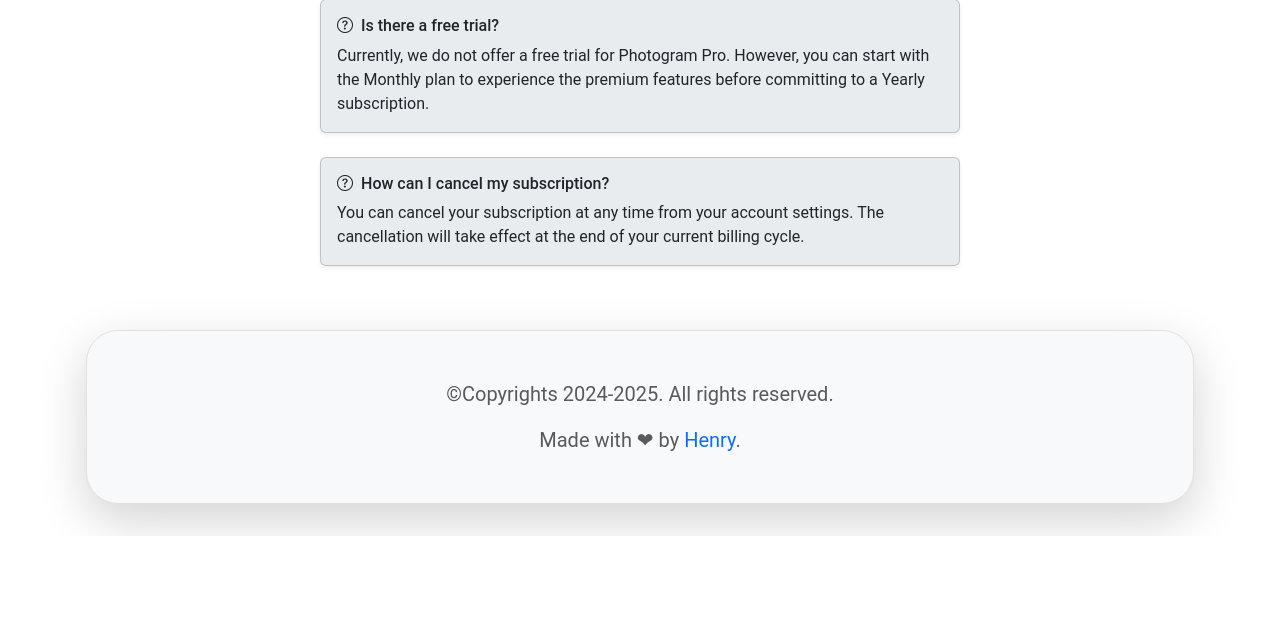
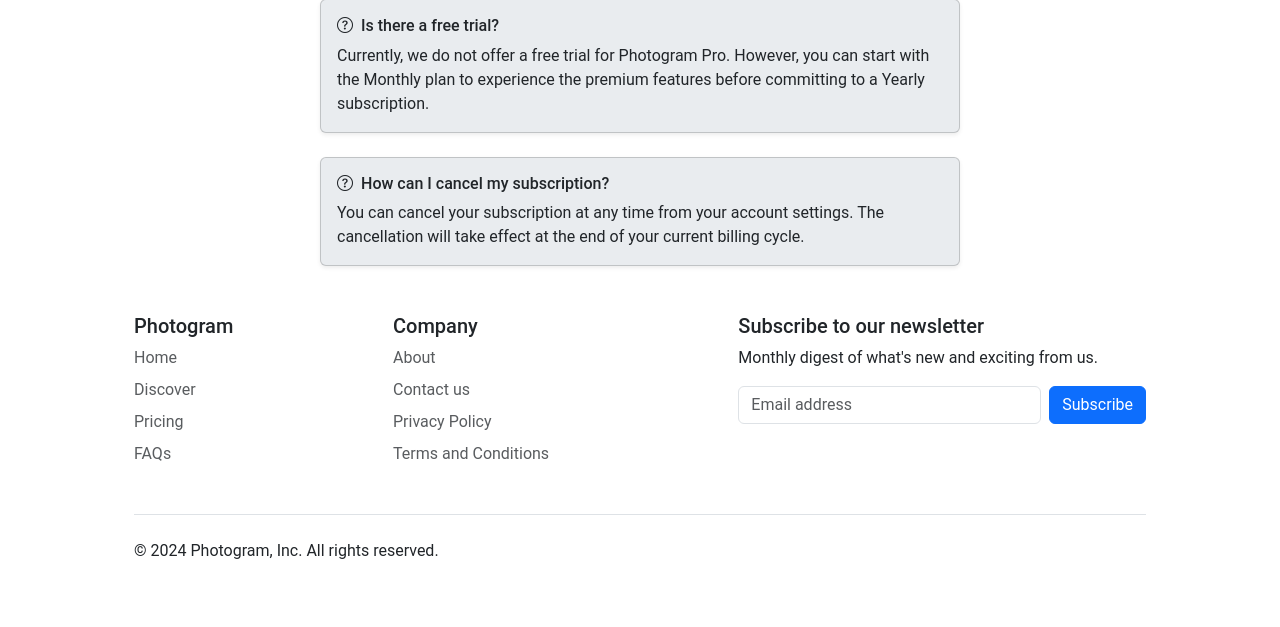
Before and after one commit to henry-jacq/photogram, a PHP site: template views/templates/pro/plans.php in a window 1280 px wide. Shown: the part 1535-2162 px from the top of the page. Before the commit the page ends 2068 px from the top, so only its background shows below. Run offline with PHP 8.4, Linux system fonts and the light colour scheme; the template is opened without the code that fills it, so the values that code supplies are empty.

Commit message:
Update footer layout and content

```diff
--- a/views/layouts/footer.php
+++ b/views/layouts/footer.php
@@ -1,8 +1,52 @@
-<div class="container p-3 mb-3 mt-auto">
-    <footer class="py-5 bg-body-tertiary rounded-5 border shadow-lg">
-        <div class="text-center text-body-secondary">
-            <p class="fs-5">©Copyrights <?= date('Y') . '-' . date('Y') + 1 ?>. All rights reserved.</p>
-            <span class="fs-5">Made with ❤ by <a href="https://github.com/henry-jacq">Henry</a>.</span>
+<div class="container px-md-5">
+    <footer class="px-3">
+        <div class="row">
+            <div class="col-6 col-md-3 mb-3">
+                <h5>Photogram</h5>
+                <ul class="nav flex-column">
+                    <li class="nav-item mb-2"><a href="/home" class="nav-link p-0 text-body-secondary">Home</a></li>
+                    <li class="nav-item mb-2"><a href="/discover" class="nav-link p-0 text-body-secondary">Discover</a></li>
+                    <li class="nav-item mb-2"><a href="/pro/plans" class="nav-link p-0 text-body-secondary">Pricing</a></li>
+                    <li class="nav-item mb-2"><a href="#" class="nav-link p-0 text-body-secondary">FAQs</a></li>
+                </ul>
+            </div>
+
+            <div class="col-6 col-md-3 mb-3">
+                <h5>Company</h5>
+                <ul class="nav flex-column">
+                    <li class="nav-item mb-2"><a href="/about-us" class="nav-link p-0 text-body-secondary">About</a></li>
+                    <li class="nav-item mb-2"><a href="/contact-us" class="nav-link p-0 text-body-secondary">Contact us</a></li>
+                    <li class="nav-item mb-2"><a href="/privacy-policy" class="nav-link p-0 text-body-secondary">Privacy Policy</a></li>
+                    <li class="nav-item mb-2"><a href="/terms-and-conditions" class="nav-link p-0 text-body-secondary">Terms and Conditions</a></li>
+                </ul>
+            </div>
+
+            <div class="col-md-5 offset-md-1 mb-3">
+                <form>
+                    <h5>Subscribe to our newsletter</h5>
+                    <p>Monthly digest of what's new and exciting from us.</p>
+                    <div class="d-flex flex-column flex-sm-row w-100 gap-2">
+                        <label for="newsletter1" class="visually-hidden">Email address</label>
+                        <input id="newsletter1" type="text" class="form-control" placeholder="Email address">
+                        <button class="btn btn-primary" type="button">Subscribe</button>
+                    </div>
+                </form>
+            </div>
+        </div>
+
+        <div class="d-flex flex-column flex-sm-row justify-content-between py-4 my-4 border-top">
+            <p>© 2024 Photogram, Inc. All rights reserved.</p>
+            <ul class="list-unstyled d-flex">
+                <li class="ms-3"><a class="link-body-emphasis" href="#"><svg class="bi" width="24" height="24">
+                            <use xlink:href="#twitter"></use>
+                        </svg></a></li>
+                <li class="ms-3"><a class="link-body-emphasis" href="#"><svg class="bi" width="24" height="24">
+                            <use xlink:href="#instagram"></use>
+                        </svg></a></li>
+                <li class="ms-3"><a class="link-body-emphasis" href="#"><svg class="bi" width="24" height="24">
+                            <use xlink:href="#facebook"></use>
+                        </svg></a></li>
+            </ul>
         </div>
     </footer>
 </div>
```
